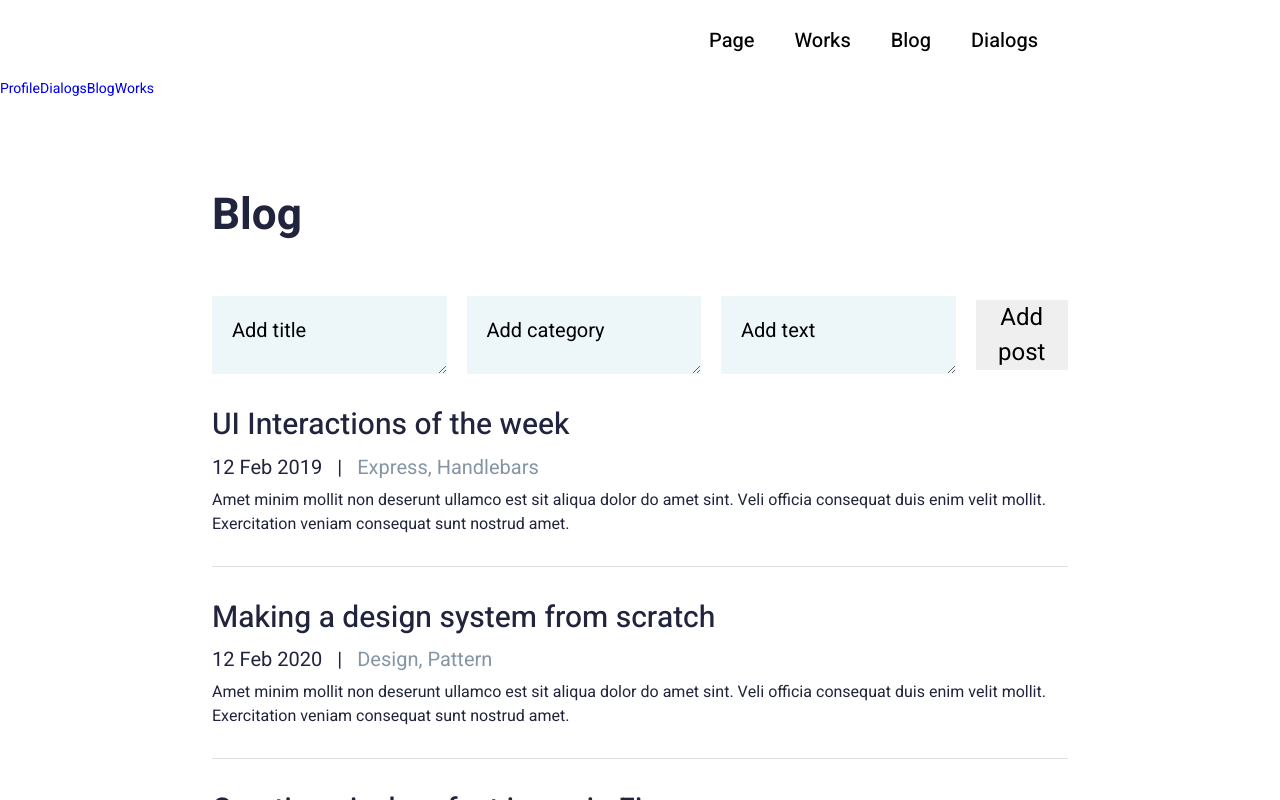
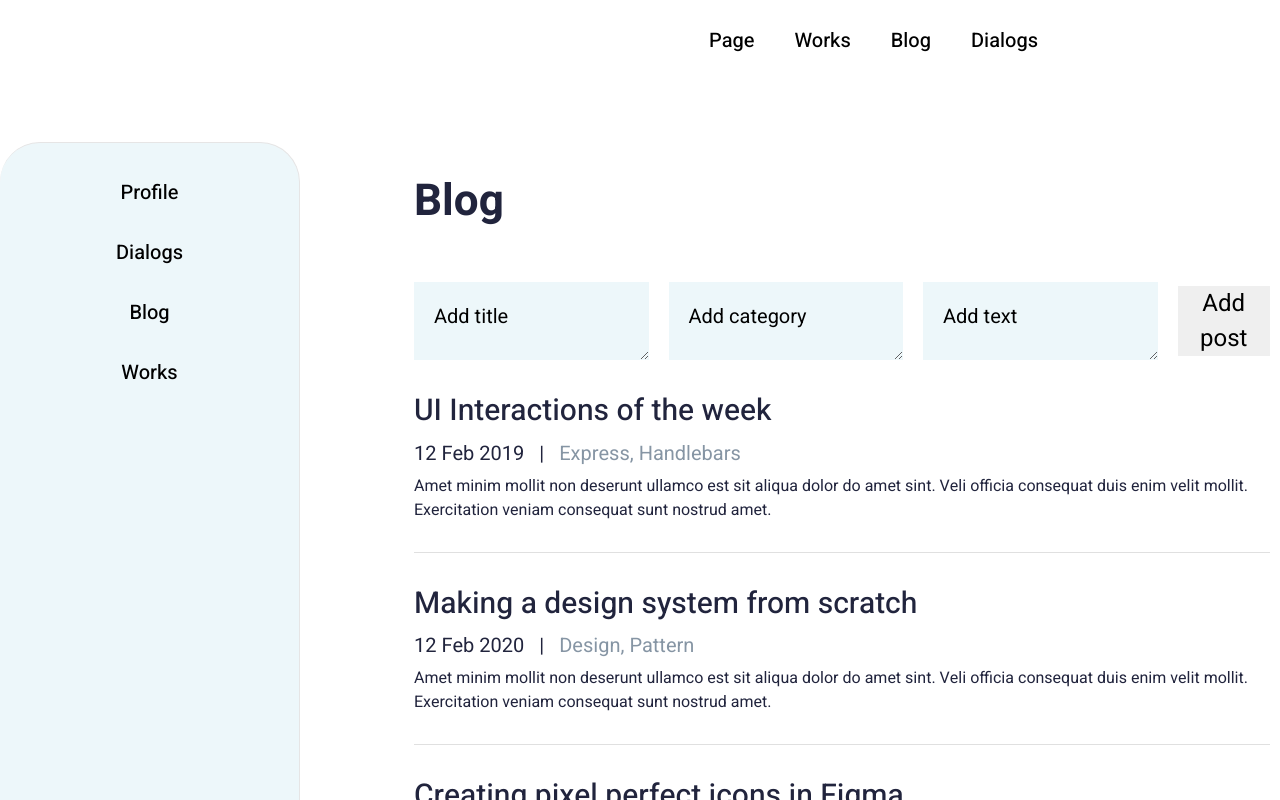
Before and after one commit to Vladon305/PSS, a React (Create React App) app: page /Blog in a window 1280 px wide. Shown: the top 800 px of the page. Built offline with nearby package versions, Linux system fonts and the light colour scheme.

Commit message:
add SideBar

```diff
--- a/src/App.js
+++ b/src/App.js
@@ -13,6 +13,7 @@ const App = (props) => {
     <div className="App">
       <Header />
       <div className='wrapper'>
+        <div className='between'>
           <SideBarConteiner />
           <Routes>
             <Route path='/' element={<Profile state={props.state} />} />
@@ -21,6 +22,7 @@ const App = (props) => {
             <Route path='/Dialogs' element={<DialogsConteiner />} />
           </Routes>
         </div>
+      </div>
       <Footer />
     </div>
   );
--- /dev/null
+++ b/src/SCSS/SideBar.scss
@@ -0,0 +1,80 @@
+.between {
+  display: flex;
+  justify-content: space-between;
+
+  @media (max-width: $md2) {
+    justify-content: center;
+  }
+}
+.SideBar {
+  flex: 0 0 300px;
+  background: #edf7fa;
+  border: 1px solid rgb(230, 229, 229);
+  border-left: none;
+  border-radius: 40px;
+  margin: 60px 0px 0px 0px;
+  .SideBar__inner {
+    padding: 20px 10px;
+    display: flex;
+    flex-direction: column;
+    .Link {
+      display: flex;
+      align-items: center;
+      justify-content: center;
+      margin: 20px 0px;
+      font-size: 20px;
+      font-weight: 500;
+      color: #000;
+      &:last-child {
+        padding-bottom: 0;
+      }
+    }
+  }
+  @media (max-width: $md2) {
+    display: none;
+  }
+}
+.menu {
+  .icon-menu {
+    display: none;
+    @media (max-width: $md2) {
+      display: block;
+      position: fixed;
+      width: 30px;
+      height: 18px;
+      top: 10px;
+      left: 10px;
+      cursor: pointer;
+      z-index: 31;
+      span {
+        transition: all 0.3s ease 0s;
+        top: calc(50% - 1px);
+        left: 0px;
+        position: absolute;
+        width: 100%;
+        height: 2px;
+        background-color: #000;
+        &:first-child {
+          top: 0pc;
+        }
+        &:last-child {
+          top: auto;
+          bottom: 0px;
+        }
+      }
+      &._active {
+        span {
+          transform: scale(0);
+          &:first-child {
+            transform: rotate(-45deg);
+            top: calc(50% - 1px);
+          }
+          &:last-child {
+            transform: rotate(45deg);
+            bottom: calc(50% - 1px);
+          }
+        }
+      }
+    }
+  }
+}
--- a/src/SCSS/header.scss
+++ b/src/SCSS/header.scss
@@ -23,23 +23,23 @@
 .menu {
   // .menu__body
 
-  &__body {
-    @media (max-width: $md3) {
-      transform: translate(0px, -100%);
-      position: fixed;
-      width: 100%;
-      height: 100%;
-      top: 0;
-      left: 0;
-      overflow: auto;
-      padding: 70px 10px 30px 10px;
-      background-color: rgba(255, 255, 255, 0.801);
-      &._active {
-        transform: translate(0px, 0%);
-        z-index: 30;
-      }
-    }
-  }
+  // &__body {
+  //   @media (max-width: $md3) {
+  //     // transform: translate(0px, -100%);
+  //     position: fixed;
+  //     width: 100%;
+  //     height: 100%;
+  //     top: 0;
+  //     left: 0;
+  //     overflow: auto;
+  //     padding: 70px 10px 30px 10px;
+  //     background-color: rgba(255, 255, 255, 0.801);
+  //     &._active {
+  //       transform: translate(0px, 0%);
+  //       z-index: 30;
+  //     }
+  //   }
+  // }
 
   // .menu__list
 
@@ -88,43 +88,3 @@
     }
   }
 }
-.icon-menu {
-  display: none;
-  @media (max-width: $md3) {
-    display: block;
-    position: relative;
-    width: 30px;
-    height: 18px;
-    cursor: pointer;
-    z-index: 31;
-    span {
-      transition: all 0.3s ease 0s;
-      top: calc(50% - 1px);
-      left: 0px;
-      position: absolute;
-      width: 100%;
-      height: 2px;
-      background-color: #000;
-      &:first-child {
-        top: 0pc;
-      }
-      &:last-child {
-        top: auto;
-        bottom: 0px;
-      }
-    }
-    &._active {
-      span {
-        transform: scale(0);
-        &:first-child {
-          transform: rotate(-45deg);
-          top: calc(50% - 1px);
-        }
-        &:last-child {
-          transform: rotate(45deg);
-          bottom: calc(50% - 1px);
-        }
-      }
-    }
-  }
-}
--- a/src/SCSS/home.scss
+++ b/src/SCSS/home.scss
@@ -15,7 +15,7 @@
 
 //=================================================================================================================================================================================================================
 .preview {
-  padding: 38px 0px 70px 0px;
+  padding: 0px 0px 70px 0px;
   @media (max-width: $md3) {
     padding: 0px 0px 60px 0px;
   }
--- a/src/SCSS/style.scss
+++ b/src/SCSS/style.scss
@@ -21,10 +21,11 @@ body {
 }
 
 .page {
-  padding: 90px 0px 0px 0px;
+  padding: 90px 10px 0px;
   flex: 1 1 auto;
+  justify-self: center;
   @media (max-width: $md3) {
-    padding: 30px 0px 0px 0px;
+    padding: 30px 5px 0px;
   }
 }
 
@@ -78,3 +79,6 @@ body {
 
 //Dialogs
 @import "Dialogs.scss";
+
+//SideBar
+@import "SideBar.scss";
--- a/src/components/Blog/Blog.jsx
+++ b/src/components/Blog/Blog.jsx
@@ -6,7 +6,6 @@ const Blog = (props) => {
   let postElement = props.posts.map(p => <Post title={p.title} data={p.data} category={p.category} text={p.text} key={p.id} />)
   return (
     <div className='Blog'>
-      <div className="wrapper">
       <main className="page">
         <div className="conteiner">
           <h1 className="blog__title title">Blog</h1>
@@ -17,7 +16,6 @@ const Blog = (props) => {
         </div>
       </main>
     </div>
-    </div>
   );
 }
 export default Blog;
--- a/src/components/Header/Header.jsx
+++ b/src/components/Header/Header.jsx
@@ -7,11 +7,6 @@ const Header = () => {
       <div className="conteiner">
         <div className="header__content">
           <div className="header__menu menu">
-            <div className="menu__icon icon-menu">
-              <span></span>
-              <span></span>
-              <span></span>
-            </div>
             <nav className="menu__body">
               <ul className="menu__list">
                 <li><NavLink to="/" className="menu__link">Page</NavLink></li>
--- a/src/components/Profile/AboutUser.jsx
+++ b/src/components/Profile/AboutUser.jsx
@@ -4,7 +4,6 @@ const AboutUser = () => {
   return (
     <div className='AboutUser'>
       <section className="preview">
-        <div className="conteiner">
         <div className="preview__flex">
           <div className="preview__content">
             <h1 className="preview__title title">Hi, I am Vlad,
@@ -20,7 +19,6 @@ const AboutUser = () => {
             <img src="img/photo.jpg" alt="" />
           </div>
         </div>
-        </div>
       </section >
     </div >
   );
--- a/src/components/SideBar/SideBar.jsx
+++ b/src/components/SideBar/SideBar.jsx
@@ -5,7 +5,14 @@ const SideBar = (props) => {
   let LinkElements = props.sideBar.map(p => <Link page={p.page} link={p.link} key={p.page} />)
   return (
     <div className='SideBar'>
-      {LinkElements}
+      <div className='menu'>
+        <div className="menu__icon icon-menu">
+          <span></span>
+          <span></span>
+          <span></span>
+        </div>
+      </div>
+      <div className='SideBar__inner'>{LinkElements}</div>
     </div>
   );
 }
--- a/src/index.js
+++ b/src/index.js
@@ -8,7 +8,6 @@ import { Provider } from 'react-redux';
 
 const root = ReactDOM.createRoot(document.getElementById('root'));
 
-let reRenderEntireTree = () => {
 root.render(
   <React.StrictMode>
     <BrowserRouter>
@@ -20,8 +19,3 @@ let reRenderEntireTree = () => {
     </BrowserRouter>
   </React.StrictMode>
 );
-}
-
-store.subscribe(reRenderEntireTree);
-
-reRenderEntireTree(store.getState());
```
Lines whose indentation alone changed are shown as unchanged.
